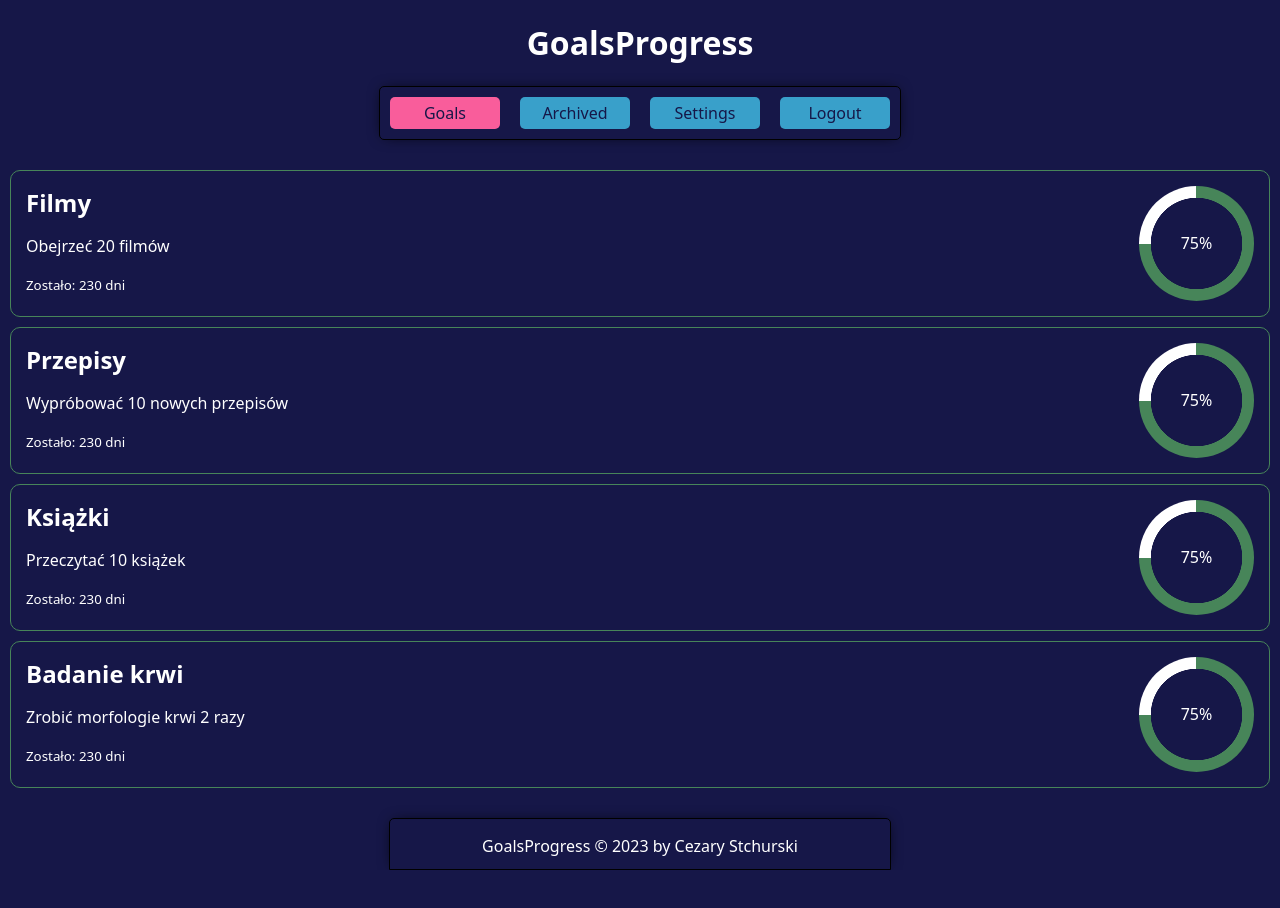
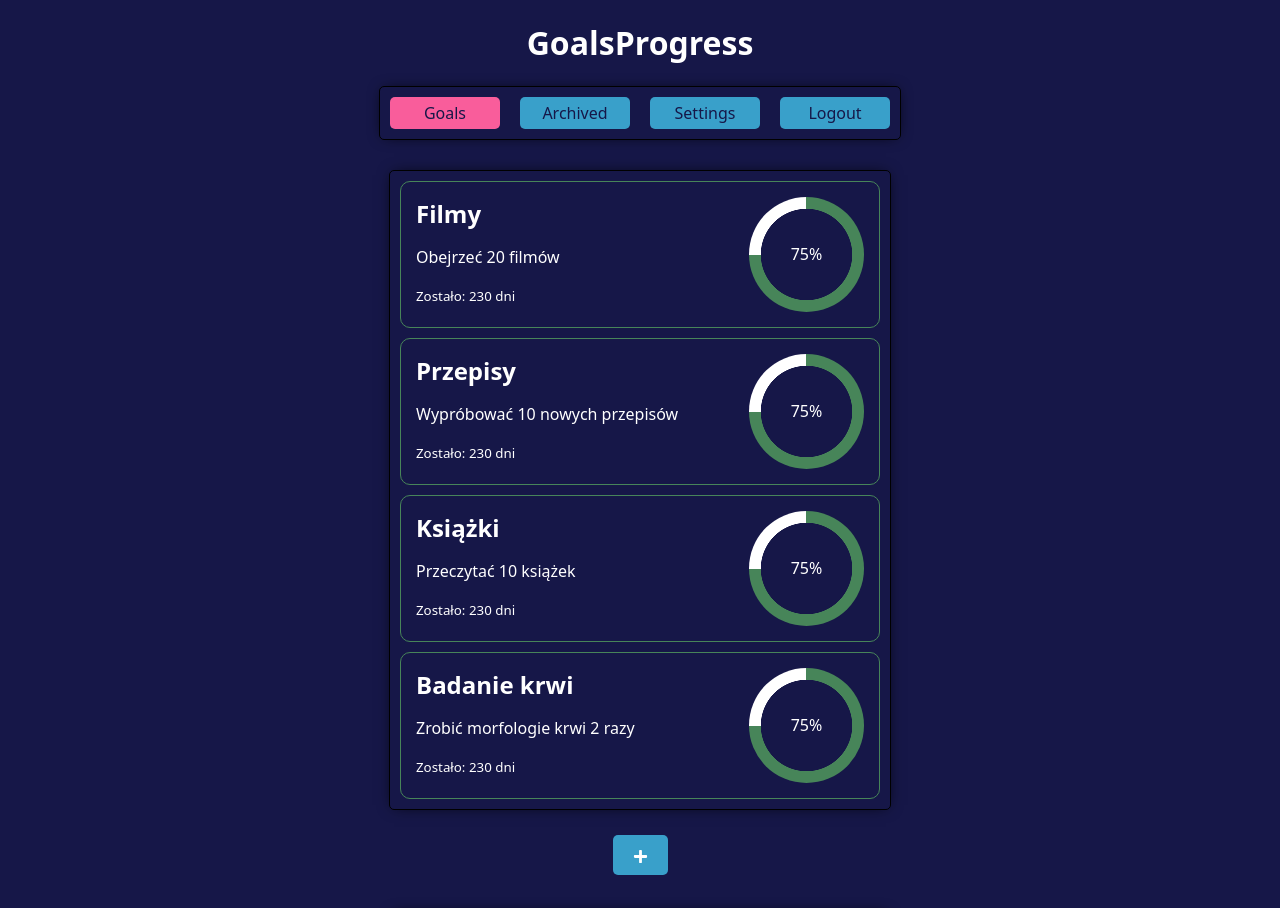
Before and after one commit to czareks2000/GoalsProgress, a React (Create React App) app in the folder goals-progress/: page / in a window 1280 px wide. Shown: the top 908 px of the page. Before the commit the page ends 870 px from the top, so only its background shows below. Built offline with nearby package versions, Linux system fonts and the light colour scheme.

Commit message:
update goals component

```diff
--- a/goals-progress/src/components/Goals.js
+++ b/goals-progress/src/components/Goals.js
@@ -1,4 +1,7 @@
+import { FaPlus } from 'react-icons/fa'
+
 import Goal from "./Goal"
+import Button from './Button'
 
 const Goals = () => {
   const goals = [
@@ -41,11 +44,16 @@ const Goals = () => {
   ]
 
   return (
-    <div>
-      {goals.map((goal) => (
-        <Goal key={goal.id} goal={goal}/>
-      ))}
-    </div>
+    <>
+      <div className="goals container shadow">
+        {goals.map((goal) => (
+          <Goal key={goal.id} goal={goal}/>
+        ))}
+      </div>
+      <div className="text-center">
+        <Button text={<FaPlus className='icon'/>} color={'#39a0ca'}/>
+      </div>
+    </>
   )
 }
 
```
